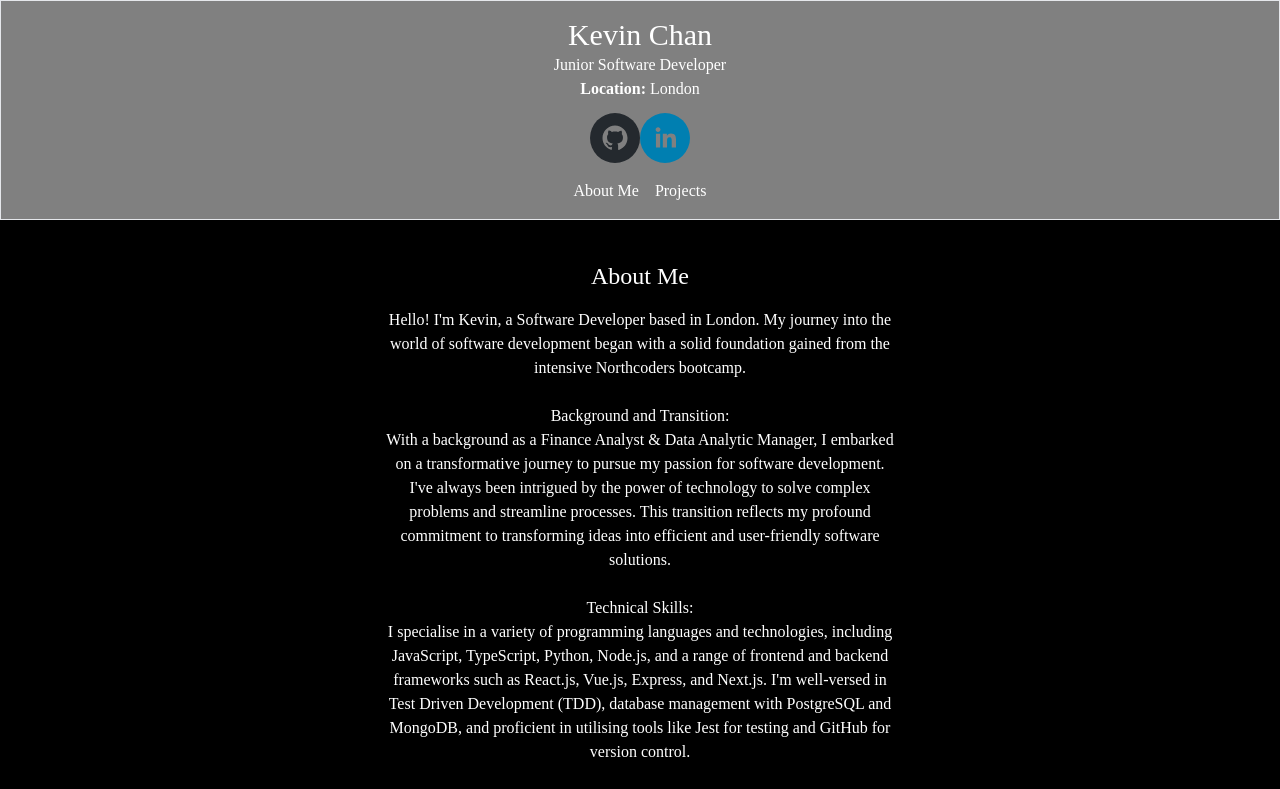
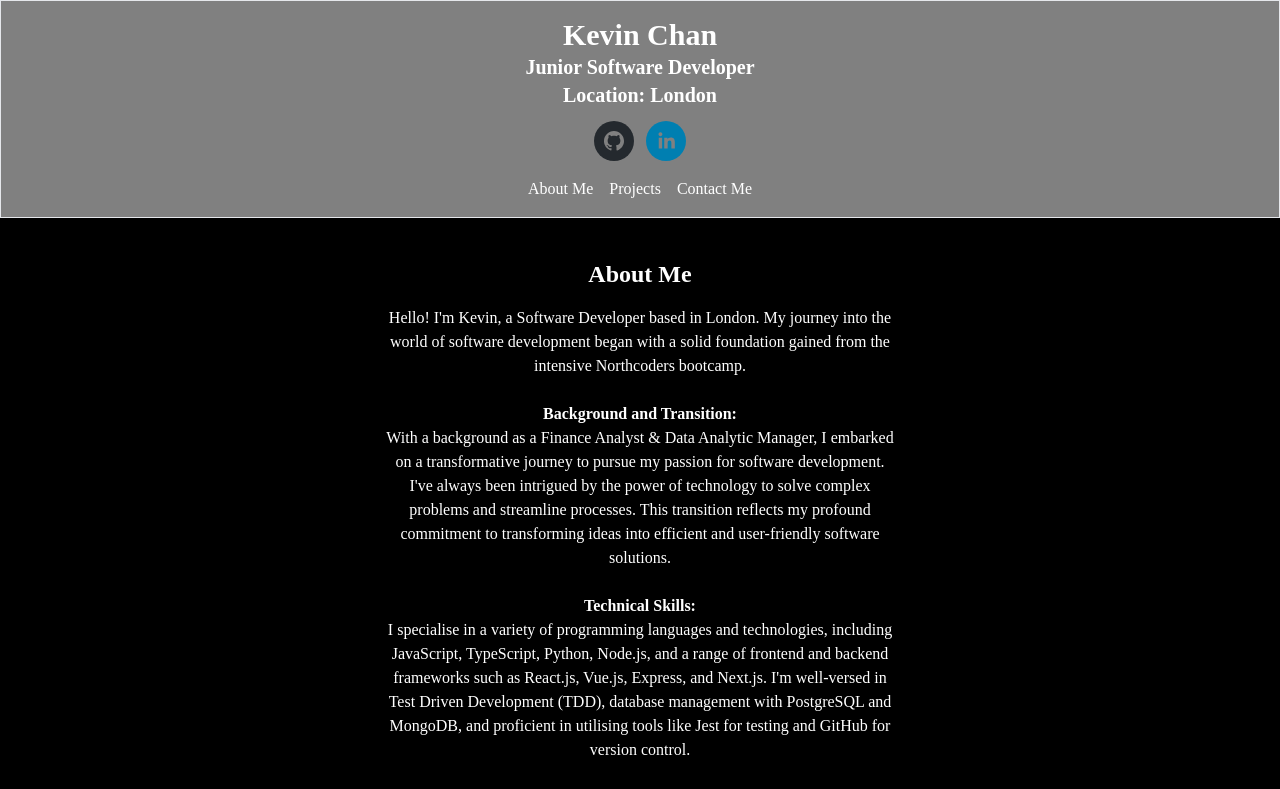
Before and after one commit to Sakhee89/Personal-Website, a React (Vite) app: page / in a window 1280 px wide. Shown: the top 789 px of the page. Built offline with nearby package versions, Linux system fonts and the light colour scheme.

Commit message:
css and contact Me section added

```diff
--- a/src/App.jsx
+++ b/src/App.jsx
@@ -1,5 +1,4 @@
 import "./App.css";
-import { NavBar } from "./components/NavBar";
 import { Main } from "./components/Main";
 
 function App() {
--- a/src/components/AboutMe.jsx
+++ b/src/components/AboutMe.jsx
@@ -3,51 +3,58 @@ export function AboutMe({ show }) {
     <section className="mt-10 flex justify-center pb-10">
       {show && (
         <div>
-          <h1 className="text-2xl">About Me</h1>
+          <h1 className="text-2xl font-bold">About Me</h1>
           <p className="mt-4 w-full max-w-lg">
             Hello! I'm Kevin, a Software Developer based in London. My journey
             into the world of software development began with a solid foundation
             gained from the intensive Northcoders bootcamp. <br></br>
             <br></br>
-            Background and Transition: <br></br>With a background as a Finance
-            Analyst & Data Analytic Manager, I embarked on a transformative
-            journey to pursue my passion for software development. I've always
-            been intrigued by the power of technology to solve complex problems
-            and streamline processes. This transition reflects my profound
-            commitment to transforming ideas into efficient and user-friendly
-            software solutions. <br></br>
-            <br></br>Technical Skills: <br></br>I specialise in a variety of
-            programming languages and technologies, including JavaScript,
-            TypeScript, Python, Node.js, and a range of frontend and backend
-            frameworks such as React.js, Vue.js, Express, and Next.js. I'm
-            well-versed in Test Driven Development (TDD), database management
-            with PostgreSQL and MongoDB, and proficient in utilising tools like
-            Jest for testing and GitHub for version control.
+            <b>Background and Transition:</b>
+            <br></br>With a background as a Finance Analyst & Data Analytic
+            Manager, I embarked on a transformative journey to pursue my passion
+            for software development. I've always been intrigued by the power of
+            technology to solve complex problems and streamline processes. This
+            transition reflects my profound commitment to transforming ideas
+            into efficient and user-friendly software solutions. <br></br>
             <br></br>
-            <br></br>Professional Experience: <br></br>During my tenure as a
-            Trainee Software Developer at Northcoders, I actively contributed to
-            diverse projects, demonstrating proficiency in both frontend and
-            backend development. Notable achievements include the successful
-            completion of a fully functional Reddit clone and collaboration on a
-            group project integrating new technologies seamlessly. My experience
-            in software development has honed my problem-solving skills and
-            equipped me with the ability to adapt to evolving tech stacks.
+            <b>Technical Skills:</b>
+            <br></br>I specialise in a variety of programming languages and
+            technologies, including JavaScript, TypeScript, Python, Node.js, and
+            a range of frontend and backend frameworks such as React.js, Vue.js,
+            Express, and Next.js. I'm well-versed in Test Driven Development
+            (TDD), database management with PostgreSQL and MongoDB, and
+            proficient in utilising tools like Jest for testing and GitHub for
+            version control.
             <br></br>
             <br></br>
-            Education and Learning Journey:<br></br> I hold a MSC in Finance and
-            Investment from the University of Brighton, where I developed
-            analytical and critical thinking skills crucial for my transition
-            into software development. Additionally, my continuous pursuit of
-            learning through platforms like CodeAcademy, Udemy, and FreeCodeCamp
-            underscores my dedication to personal and professional growth.
+            <b>Professional Experience:</b>
+            <br></br>During my tenure as a Trainee Software Developer at
+            Northcoders, I actively contributed to diverse projects,
+            demonstrating proficiency in both frontend and backend development.
+            Notable achievements include the successful completion of a fully
+            functional Reddit clone and collaboration on a group project
+            integrating new technologies seamlessly. My experience in software
+            development has honed my problem-solving skills and equipped me with
+            the ability to adapt to evolving tech stacks.
             <br></br>
-            <br></br>Interests and Future Aspirations: <br></br>Outside of
-            software development, I enjoy staying updated with industry trends,
-            attending tech events, and actively participating in networking
-            opportunities. I am passionate about continuous personal development
-            and am committed to exploring new projects and technologies to
-            broaden my skill set and contribute meaningfully to the tech
-            community.
+            <br></br>
+            <b>Education and Learning Journey:</b>
+            <br></br>I hold a MSC in Finance and Investment from the University
+            of Brighton, where I developed analytical and critical thinking
+            skills crucial for my transition into software development.
+            Additionally, my continuous pursuit of learning through platforms
+            like CodeAcademy, Udemy, and FreeCodeCamp underscores my dedication
+            to personal and professional growth.
+            <br></br>
+            <br></br>
+            <b>Interests and Future Aspirations:</b>
+            <br></br>
+            Outside of software development, I enjoy staying updated with
+            industry trends, attending tech events, and actively participating
+            in networking opportunities. I am passionate about continuous
+            personal development and am committed to exploring new projects and
+            technologies to broaden my skill set and contribute meaningfully to
+            the tech community.
           </p>
         </div>
       )}
--- /dev/null
+++ b/src/components/ContactMe.jsx
@@ -0,0 +1,15 @@
+export function ContactMe({ show }) {
+  return (
+    <section className="mt-10 flex justify-center pb-10">
+      {show && (
+        <div>
+          <h1 className="text-2xl mb-5">Contact Me</h1>
+          <p>
+            Email:{" "}
+            <a href="mailto:KevinChan01@outlook.com">KevinChan01@outlook.com</a>
+          </p>
+        </div>
+      )}
+    </section>
+  );
+}
--- a/src/components/Header.jsx
+++ b/src/components/Header.jsx
@@ -1,13 +1,10 @@
 export function Header() {
   return (
     <header>
-      <h1 className="text-3xl mt-4">Kevin Chan</h1>
+      <h1 className="text-3xl mt-4 font-bold ">Kevin Chan</h1>
       <section>
-        <p>Junior Software Developer </p>
-        <p className="mb-3">
-          {" "}
-          <b>Location:</b> London
-        </p>
+        <p className=" font-bold text-xl">Junior Software Developer </p>
+        <p className="mb-3 font-bold text-xl"> Location: London</p>
       </section>
     </header>
   );
--- a/src/components/Main.jsx
+++ b/src/components/Main.jsx
@@ -2,17 +2,20 @@ import React, { useState } from "react";
 import { AboutMe } from "./AboutMe";
 import { NavBar } from "./NavBar";
 import { Projects } from "./Projects";
+import { ContactMe } from "./ContactMe";
 
 export function Main() {
   const [page, setPage] = useState({
     aboutMe: true,
     projects: false,
+    contactMe: false,
   });
 
   const handleAboutMeClick = () => {
     setPage({
       aboutMe: true,
       projects: false,
+      contactMe: false,
     });
   };
 
@@ -20,6 +23,15 @@ export function Main() {
     setPage({
       aboutMe: false,
       projects: true,
+      contactMe: false,
+    });
+  };
+
+  const handleContactMeClick = () => {
+    setPage({
+      aboutMe: false,
+      projects: false,
+      contactMe: true,
     });
   };
 
@@ -28,10 +40,12 @@ export function Main() {
       <NavBar
         handleAboutMeClick={handleAboutMeClick}
         handleProjectsClick={handleProjectsClick}
+        handleContactMeClick={handleContactMeClick}
       />
       <main>
         {page.aboutMe && <AboutMe show={page.aboutMe} />}
         {page.projects && <Projects show={page.projects} />}
+        {page.contactMe && <ContactMe show={page.contactMe} />}
       </main>
     </div>
   );
--- a/src/components/NavBar.jsx
+++ b/src/components/NavBar.jsx
@@ -1,14 +1,22 @@
 import { Header } from "./Header";
 import { SocialIcon } from "react-social-icons";
 
-export function NavBar({ handleAboutMeClick, handleProjectsClick }) {
+export function NavBar({
+  handleAboutMeClick,
+  handleProjectsClick,
+  handleContactMeClick,
+}) {
   return (
     <nav className="nav border">
       <Header />
       <div>
-        <SocialIcon className="size-24" url="https://github.com/Sakhee89/" />
         <SocialIcon
-          className="flex justify-center size-20"
+          className="mr-3"
+          style={{ height: 40, width: 40 }}
+          url="https://github.com/Sakhee89/"
+        />
+        <SocialIcon
+          style={{ height: 40, width: 40 }}
           url="https://www.linkedin.com/in/kevin-chan-b7103b135/"
         />
       </div>
@@ -19,6 +27,9 @@ export function NavBar({ handleAboutMeClick, handleProjectsClick }) {
         <span onClick={handleProjectsClick} style={{ cursor: "pointer" }}>
           Projects
         </span>
+        <span onClick={handleContactMeClick} style={{ cursor: "pointer" }}>
+          Contact Me
+        </span>
       </div>
     </nav>
   );
--- a/src/components/ProjectCard.jsx
+++ b/src/components/ProjectCard.jsx
@@ -1,14 +1,20 @@
 export function ProjectCard({ projectData }) {
   return (
     <section className="border w-full max-w-xl mx-auto mt-3 mb-3 pb-3">
-      <h2 className="mt-3 mb-3">{projectData.title}</h2>
-      <p className="mb-3">{projectData.description}</p>
-      <p>
-        <a href={projectData.gitHub}>GitHub Repository</a>
-      </p>
-      <p>
-        <a href={projectData.hosted}>Hosted Version</a>
-      </p>
+      <h2 className="mt-3 mb-3 font-bold text-lg">{projectData.title}</h2>
+      <p className="mb-3 text-gray-200">{projectData.description}</p>
+      <div className="flex flex-wrap gap-4 justify-center">
+        <p>
+          <a className="text-lg text-orange-600" href={projectData.gitHub}>
+            GitHub Repository
+          </a>
+        </p>
+        <p>
+          <a className="text-lg  text-orange-600" href={projectData.hosted}>
+            Hosted Version
+          </a>
+        </p>
+      </div>
     </section>
   );
 }
--- a/src/components/Projects.jsx
+++ b/src/components/Projects.jsx
@@ -9,34 +9,34 @@ export function Projects({ show }) {
     <section className="mt-10 pb-10">
       {show && (
         <>
-          <h1 className="text-2xl">Skillset</h1>
+          <h1 className="text-2xl font-bold">Skillset</h1>
           <div className="mt-5 mb-5 flex flex-wrap gap-4 justify-center">
             <a href="https://developer.mozilla.org/en-US/docs/Web/JavaScript">
-              <IoLogoJavascript />
+              <IoLogoJavascript className="text-4xl" />
             </a>
             <a href="https://www.typescriptlang.org/">
-              <SiTypescript />
+              <SiTypescript className="text-4xl" />
             </a>
             <a href="https://react.dev/">
-              <FaReact />
+              <FaReact className="text-4xl" />
             </a>
             <a href="https://nodejs.org/en">
-              <FaNode />
+              <FaNode className="text-4xl" />
             </a>
             <a href="https://vuejs.org/">
-              <FaVuejs />
+              <FaVuejs className="text-4xl" />
             </a>
             <a href="https://www.postgresql.org/">
-              <SiPostgresql />
+              <SiPostgresql className="text-4xl" />
             </a>
             <a href="https://expressjs.com/">
-              <SiExpress />
+              <SiExpress className="text-4xl" />
             </a>
             <a href="https://jestjs.io/">
-              <SiJest />
+              <SiJest className="text-4xl" />
             </a>
           </div>
-          <h1 className="mb-5 text-2xl">Projects</h1>
+          <h1 className="mb-5 text-2xl font-bold">Projects</h1>
           <div className="flex justify-center items-center flex-col">
             {projectsData.map((projectData) => {
               return (
```
Also changed, not shown: public/Linkedin.png (deleted).
